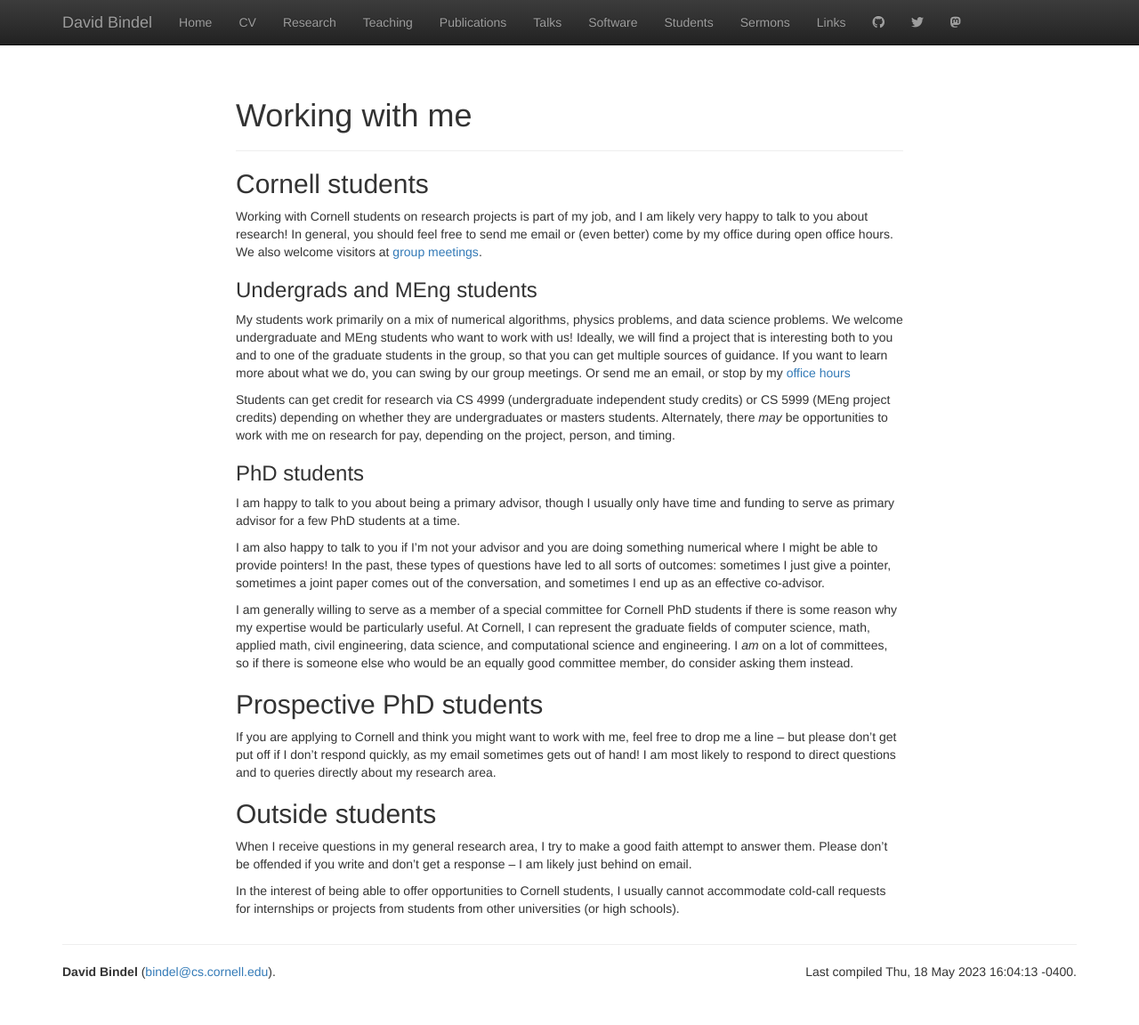
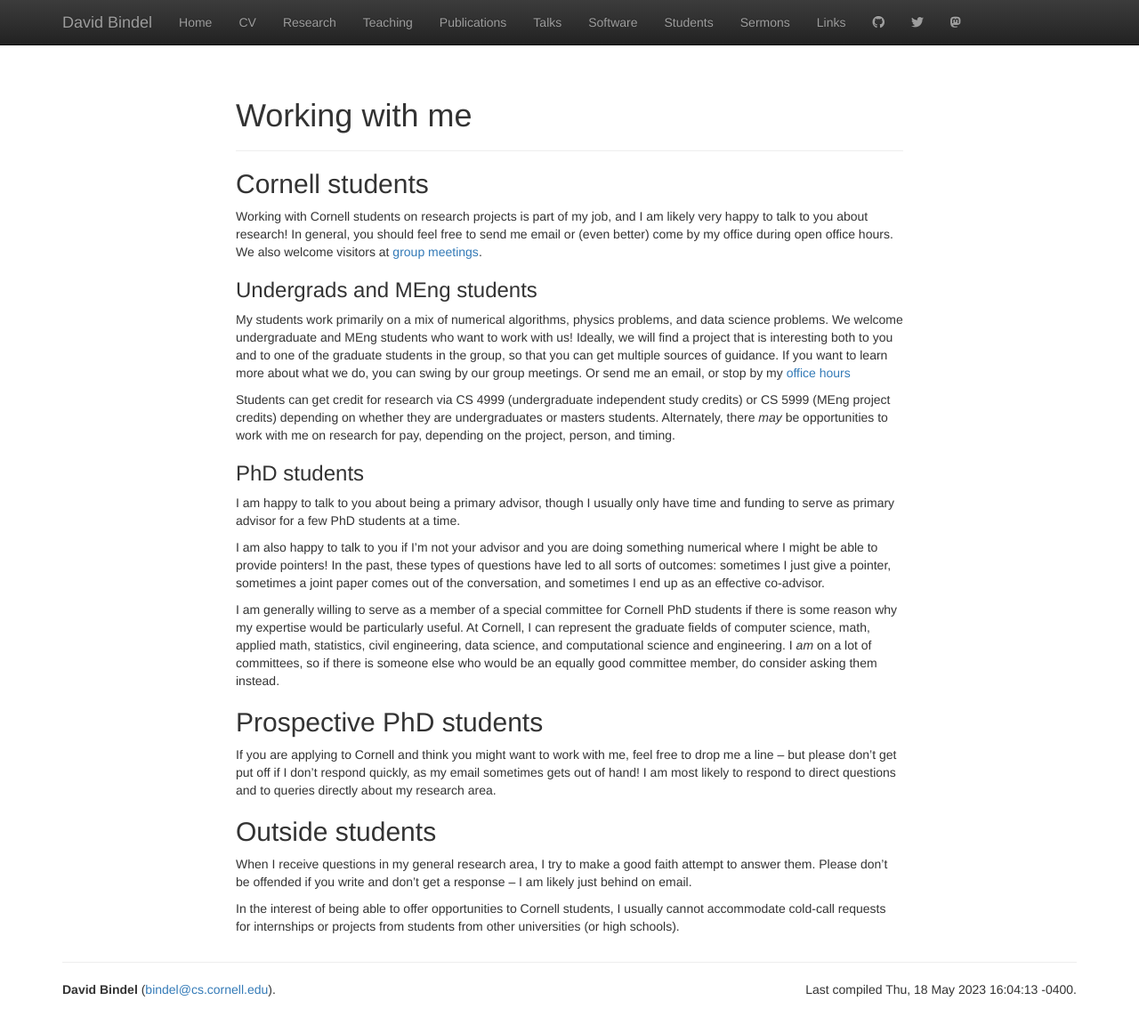
Before and after one commit to dbindel/cornell_web, a Jekyll site: the page built from work_with_me.md, in a window 1280 px wide and 1152 px high. Shown: the whole window at 89% size. Built offline with Jekyll 4.4.1, drawn with Linux system fonts in a browser that asks for light colours; nearby versions of some CDN libraries.

Commit message:
Add statistics to field list.

```diff
--- a/work_with_me.md
+++ b/work_with_me.md
@@ -41,7 +41,7 @@ sometimes I end up as an effective co-advisor.
 I am generally willing to serve as a member of a special committee for Cornell
 PhD students if there is some reason why my expertise would be particularly
 useful. At Cornell, I can represent the graduate fields of computer science,
-math, applied math, civil engineering, data science, and computational science
+math, applied math, statistics, civil engineering, data science, and computational science
 and engineering.  I *am* on a lot of committees, so if there is someone else
 who would be an equally good committee member, do consider asking them instead.
 
```
Also changed, not shown: _includes/dbindel_head.html (+6 -5 lines).
